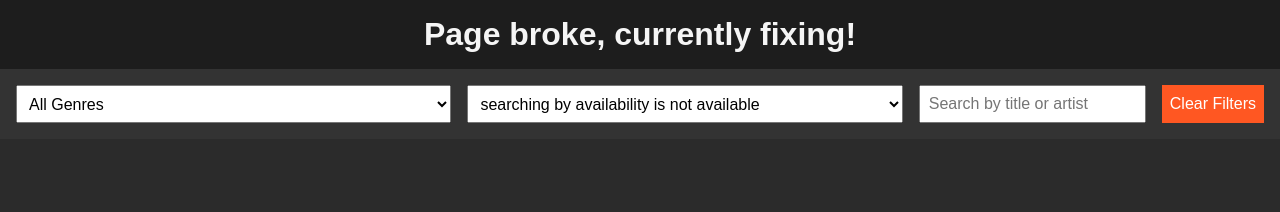
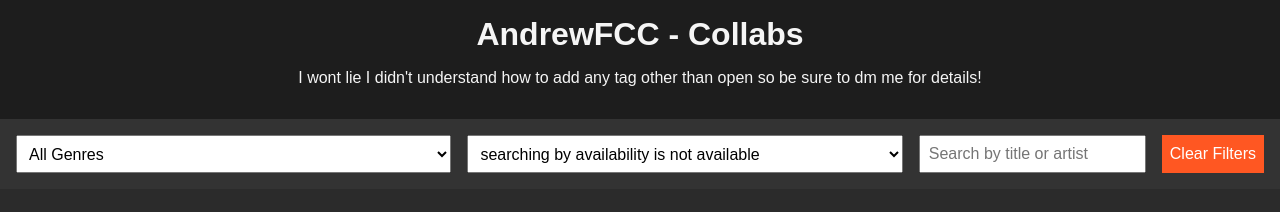
Before and after one commit to andrew10966/AndrewFCC, a plain HTML site: page collab/collabs.html in a window 1280 px wide. Drawn offline with Linux system fonts and the light colour scheme; no server answers.

Commit message:
Update collabs.html

```diff
--- a/collab/collabs.html
+++ b/collab/collabs.html
@@ -8,7 +8,8 @@
 </head>
 <body>
     <header>
-        <h1>Page broke, currently fixing!</h1>
+        <h1>AndrewFCC - Collabs</h1>
+        <p>I wont lie I didn't understand how to add any tag other than open so be sure to dm me for details!</p>
     </header>
     <main>
         <section id="filters">
```
